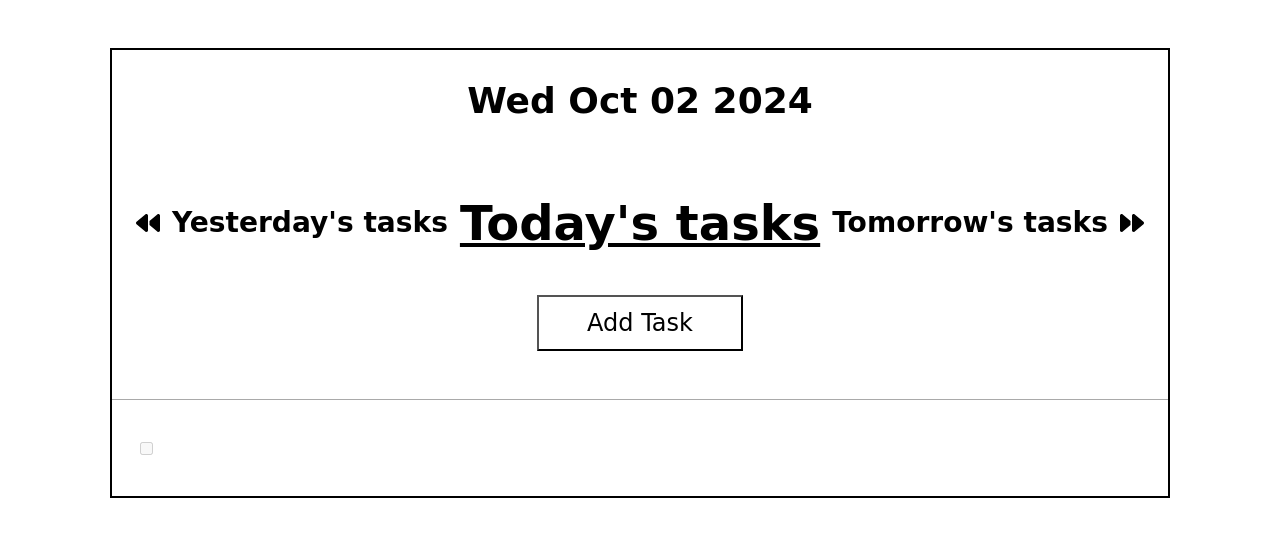
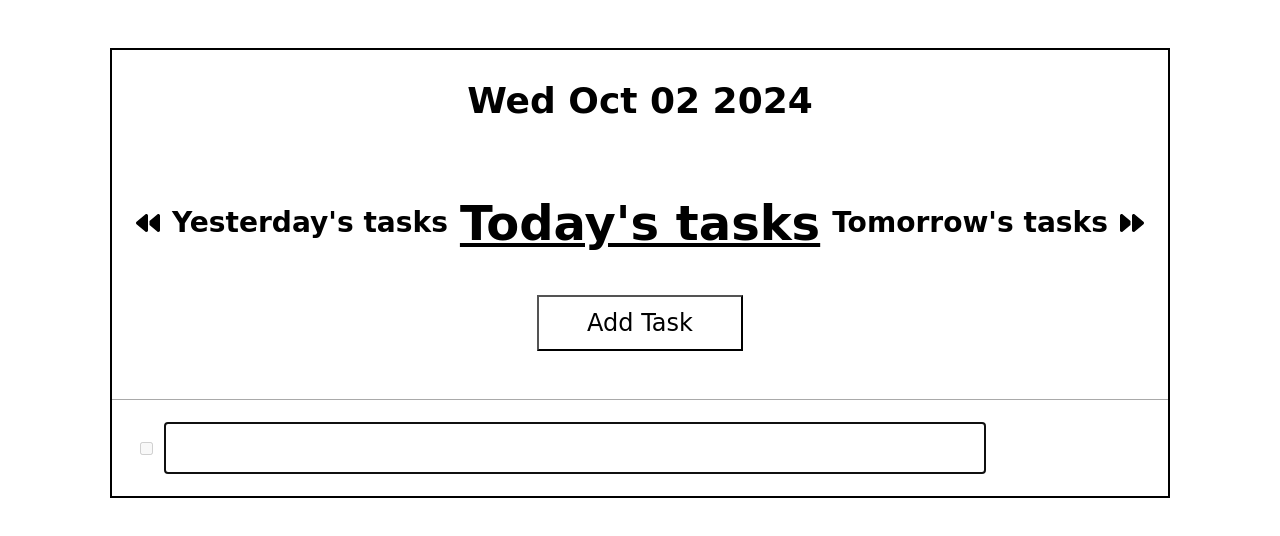
Before and after one commit to lloydaf/daily, a React (Create React App) app: page / in a window 1280 px wide. Both pictures are taken after a click on the button "Add Task". Shown: the top 536 px of the page. Built offline with nearby package versions, Linux system fonts and the light colour scheme.

Commit message:
feat: adding autofocus for the input box and saving on enter

```diff
--- a/src/components/Item.tsx
+++ b/src/components/Item.tsx
@@ -43,7 +43,7 @@ export const ItemComponent = ({ item, toggleItemCheck, deleteItem, moveToNextDay
             <input title="Mark as done" type="checkbox" checked={item.done}
                    onChange={() => toggleItemCheck(item)} disabled={edit} className="done-checkbox"/>
             {edit ? (<>
-                <input type="text" maxLength={48} className="text-input" value={temp} onChange={(e) => setTemp(e.target.value)}/>
+                <input autoFocus type="text" maxLength={48} className="text-input" value={temp} onChange={(e) => setTemp(e.target.value)} onKeyDown={(e) => e.key === 'Enter' && saveEdit()}/>
             </>) : (<span className={item.done ? "strikethrough" : ""}>{item.name}</span>)}
         </div>
         <div className={`action-container ${hover ? 'visible' : ''}`}>
```
